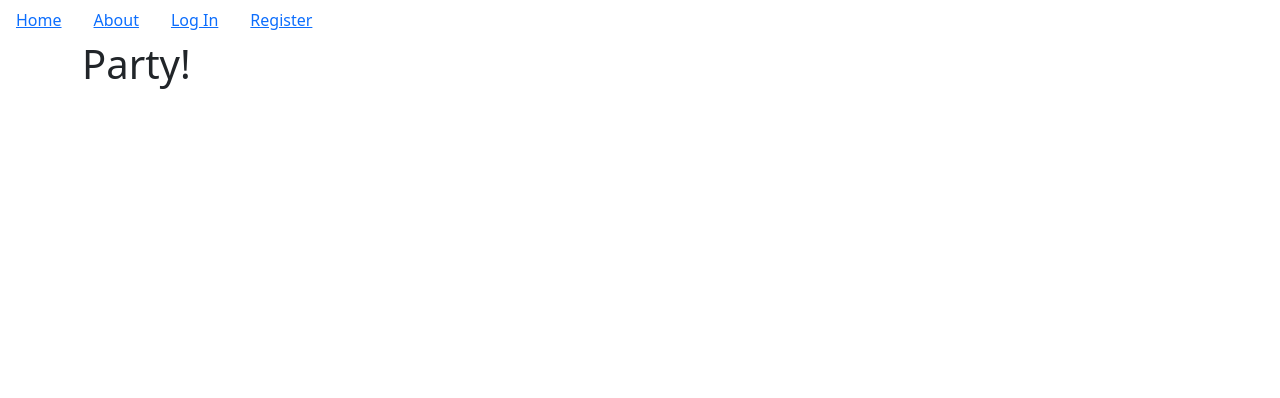
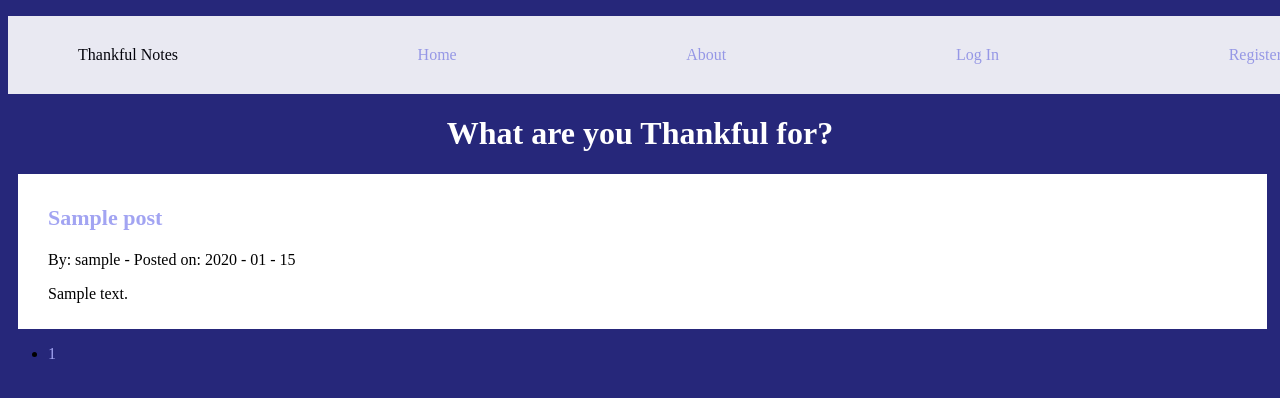
Before and after one commit to choijyoung/thankfulnotes, a Flask app: page / in a window 1280 px wide. Shown: the top 398 px of the page. Run offline with Flask 2, Linux system fonts and the light colour scheme; tables that the repository leaves empty hold one stand-in row (values such as "Sample post").

Commit message:
basic css

```diff
--- a/myapp/__init__.py
+++ b/myapp/__init__.py
@@ -40,7 +40,6 @@ login_manager.login_view = 'users.login'
 
 
 # Registering Blueprints -
-
 from myapp.core.views import core
 app.register_blueprint(core)
 
@@ -52,3 +51,7 @@ app.register_blueprint(error_pages)
 #linking users views Blueprint
 from myapp.users.views import users
 app.register_blueprint(users)
+
+# Linking and registering thankful_posts views Blueprint
+from myapp.thankful_posts.views import thankful_posts
+app.register_blueprint(thankful_posts)
--- a/myapp/core/views.py
+++ b/myapp/core/views.py
@@ -1,13 +1,14 @@
 # core/views.py
-
 from flask import render_template, request, Blueprint
+from myapp.models import ThankfulPost
 
 core = Blueprint('core', __name__)
 
 @core.route('/')
 def index():
-
-    return render_template('index.html')
+    page = request.args.get('page', 1, type=int)
+    thankful_posts = ThankfulPost.query.order_by(ThankfulPost.date.desc()).paginate(page=page, per_page=10)
+    return render_template('index.html', thankful_posts=thankful_posts)
 
 @core.route('/info')
 def info():
--- a/myapp/models.py
+++ b/myapp/models.py
@@ -13,12 +13,11 @@ def load_user(user_id):
 
 class User(db.Model, UserMixin):
     __tablename__ = 'users'
-
     id = db.Column(db.Integer, primary_key=True)
     email = db.Column(db.String(64), unique=True, index=True)
     username = db.Column(db.String(64), unique=True, index=True)
     password_hash = db.Column(db.String(128))
-    posts = db.relationship('BlogPost', backref='author', lazy=True)
+    posts = db.relationship('ThankfulPost', backref='author', lazy=True)
 
     def __init__(self, email, username, password):
         self.email = email
@@ -42,8 +41,9 @@ class ThankfulPost(db.Model):
 
 
     def __init__(self, title, text, user_id):
+        self.title = title
         self.text = text
         self.user_id = user_id
 
     def __repr__(self):
-        return f"Post ID: {self.id} -- Date: {self.date}"
+        return f"Post ID: {self.id} -- Date: {self.date} --- Title: {self.Title}"
--- /dev/null
+++ b/myapp/static/css/main.css
@@ -0,0 +1,60 @@
+
+.nav {
+    background: white;
+    opacity: 0.9;
+    display: flex;
+    justify-content: space-between;
+    align-items: center;
+    width: 100%;
+    padding: 15px;
+}
+
+.nav-text {
+    display: flex;
+    justify-content: space-between;
+    margin: 15px;
+
+}
+
+.nav-link {
+    display: flex;
+    flex-direction: row;
+    margin: 5px
+}
+
+
+
+body {
+    background-color: #26277a;
+}
+
+.index-title {
+    color: white;
+    text-align: center;
+}
+
+.card {
+    background-color: white;
+    margin: 5px;
+    margin-left: 10px;
+    padding: 10px;
+    opacity: 0.5px;
+}
+
+.card-title {
+    font-size: 22px;
+}
+
+.car-boy {
+    margin-left: 20px;
+    color:black;
+}
+
+a {
+    color: #a2a4f2;
+    text-decoration: none;
+}
+
+a:hover {
+    color: grey;
+}
--- a/myapp/templates/base.html
+++ b/myapp/templates/base.html
@@ -1,15 +1,15 @@
 <!DOCTYPE html>
 <html lang="en">
 <head>
-    <link href="https://cdn.jsdelivr.net/npm/bootstrap@5.1.3/dist/css/bootstrap.min.css" rel="stylesheet" integrity="sha384-1BmE4kWBq78iYhFldvKuhfTAU6auU8tT94WrHftjDbrCEXSU1oBoqyl2QvZ6jIW3" crossorigin="anonymous">
-    <script defer src="https://cdn.jsdelivr.net/npm/bootstrap@5.1.3/dist/js/bootstrap.bundle.min.js" integrity="sha384-ka7Sk0Gln4gmtz2MlQnikT1wXgYsOg+OMhuP+IlRH9sENBO0LRn5q+8nbTov4+1p" crossorigin="anonymous"></script>
     <meta charset="UTF-8">
     <meta http-equiv="X-UA-Compatible" content="IE=edge">
     <meta name="viewport" content="width=device-width, initial-scale=1.0">
-    <title>Party!</title>
+    <link rel="stylesheet" href="/static/css/main.css">
+    <title>Thankful</title>
 </head>
 <body>
     <ul class="nav">
+        <ul class="nav-text">Thankful Notes</ul>
         <li class="nav-link">
             <a href="{{url_for('core.index')}}">Home</a>
         </li>
@@ -19,10 +19,13 @@
 
         {% if current_user.is_authenticated %}
         <li class="nav-link">
-            <a href="{{url_for('users.logout')}}">Log Out</a>
+            <a href="{{url_for('thankful_posts.create_post')}}">Create Post</a>
         </li>
         <li class="nav-link">
             <a href="{{url_for('users.account')}}">Account</a>
+        </li>
+        <li class="nav-link">
+            <a href="{{url_for('users.logout')}}">Log Out</a>
         </li>
         {% else %}
         <li class="nav-link">
--- a/myapp/templates/index.html
+++ b/myapp/templates/index.html
@@ -1,7 +1,35 @@
 {% extends "base.html" %}
 {% block content %}
     <div class="jumbotron">
-        <h1>Party!</h1>
+        <h1 class="index-title">What are you Thankful for?</h1>
+    </div>
+    <div class="container">
+        {% for post in thankful_posts.items %}
+            <div class="card">
+                <div class="car-boy">
+                    <h2>
+                        <a class="card-title" href="{{url_for('thankful_posts.thankful_post', thankful_post_id=post.id)}}">{{post.title}}</a>
+                    </h2>
+                    <p>By: {{post.author.username}} - Posted on: {{post.date.strftime('%Y - %m - %d')}}</p>
+                    <p>{{post.text}}</p>
+                </div>
+            </div>
+        {% endfor %}
     </div>
 
+    <nav aria-label="Page Navigation example">
+        <ul class="pagination justify-content-center">
+            {% for page_num in thankful_posts.iter_pages(left_edge=1, right_edge=1, left_current=1, right_current=2) %}
+                {% if thankful_posts.page == page_num %}
+                <li class="page-item disabled">
+                    <a class="page-link" href="{{url_for('core.index', page=page_num)}}">{{ page_num }}</a>
+                </li>
+                {% else %}
+                <li class="page-item">
+                    <a class="page-link" href="{{url_for('core.index', page=page_num)}}">{{ page_num }}</a>
+                </li>
+                {% endif %}
+            {% endfor %}
+        </ul>
+    </nav>
 {% endblock %}
--- a/myapp/thankful_posts/__init__.py
+++ /dev/null
@@ -1,2 +0,0 @@
-from myapp.thankful_posts.views import thankful_posts
-app.register_blueprint(thankful_posts)
--- a/myapp/thankful_posts/views.py
+++ b/myapp/thankful_posts/views.py
@@ -51,7 +51,6 @@ def update(thankful_post_id):
 @thankful_posts.route('/<int:thankful_post_id>/delete',methods=['GET','POST'])
 @login_required
 def delete_post(thankful_post_id):
-
     thankful_post = ThankfulPost.query.get_or_404(thankful_post_id)
     if thankful_post.author != current_user:
         abort(403)
```
Also changed, not shown: migrations/versions/62621cea20e2_.py (added, +35 -0 lines), migrations/versions/ff6f33628006_.py (added, +28 -0 lines), myapp/templates/create_post.html (added, +20 -0 lines), myapp/templates/thankful_post.html (added, +19 -0 lines).
